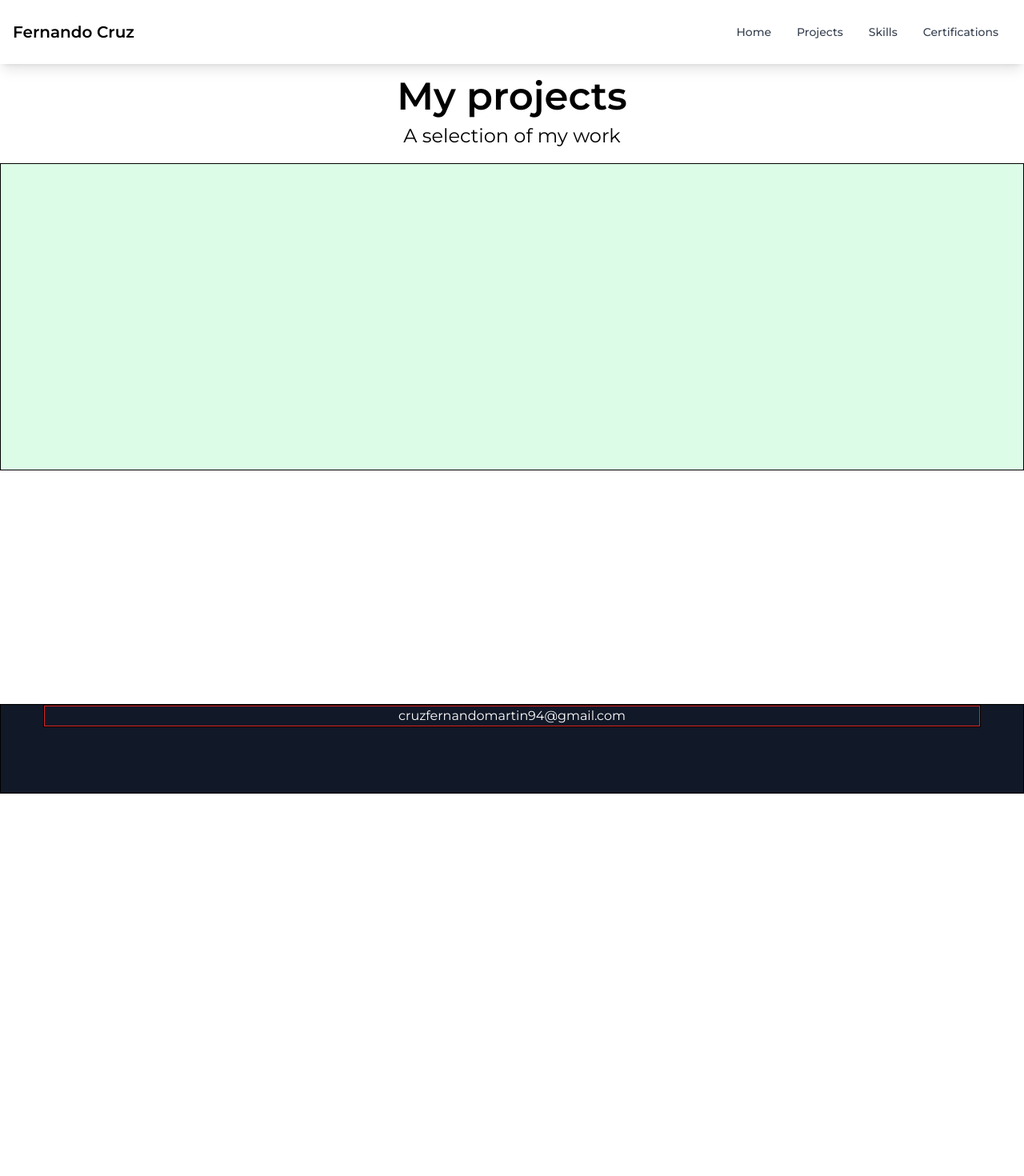
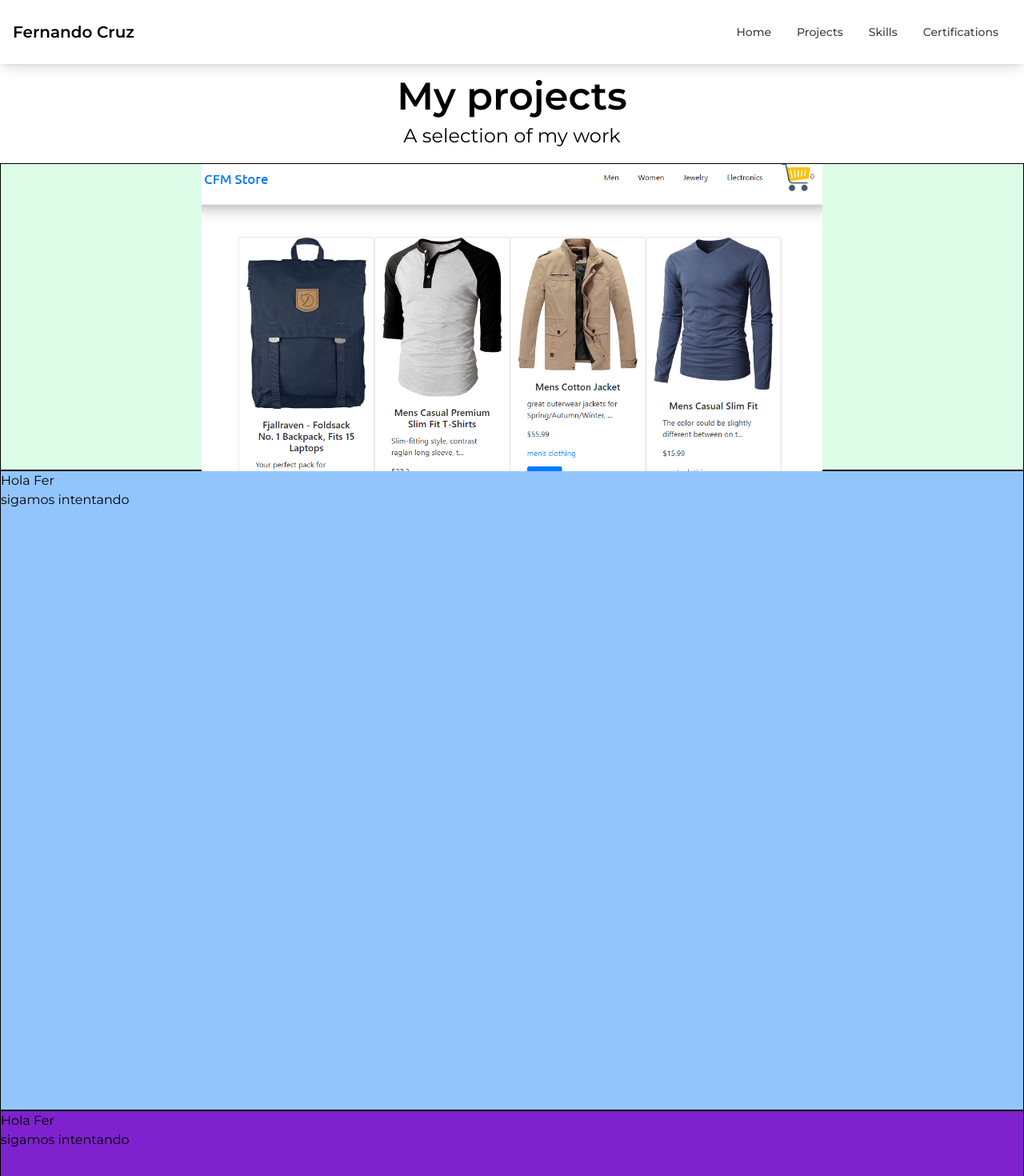
Before and after one commit to CruzFM/fernandocruz, a React (Create React App) app: page /projects in a window 1280 px wide. Shown: the top 1470 px of the page at 80% size. Before the commit the page ends 992 px from the top, so only its background shows below. Built offline with nearby package versions, Linux system fonts and the light colour scheme.

Commit message:
project styling still in development. checking heights

```diff
--- a/src/App.css
+++ b/src/App.css
@@ -89,6 +89,14 @@ button{
   height: 70vh;
 }
 
+.h-10vh{
+  height: 10vh;
+}
+
+.h-60vh{
+  height: 60vh;
+}
+
 .shadow-custom{
   box-shadow: 5px 5px 34px 1px rgba(145,132,132,0.75);
   -webkit-box-shadow: 5px 5px 34px 1px rgba(145,132,132,0.75);
--- a/src/components/Home/Home.jsx
+++ b/src/components/Home/Home.jsx
@@ -6,7 +6,7 @@ export default function Home(){
             <section className="w-full h-2/3 md:h-screen  my-0 mx-auto">
                 <div className="flex w-10/12 mx-auto my-0 flex-col items-center justify-center md:flex-row-reverse md:h-screen border-solid border-white border md:justify-between">
 
-                    <div className='w-full  border-solid border-white border p-10'>
+                    <div className='w-full  border-solid border-white border p-6 md:p-10'>
                         <h1 className='text-4xl md:text-7xl text-center md:text-left'> <strong>Fernando Cruz</strong></h1>
                         <p className='text-2xl md:text-5xl text-center md:text-left'>Front End Dev</p>
                     </div>
@@ -17,8 +17,8 @@ export default function Home(){
                 </div>
             </section>
 
-            <section className='h-70vh  my-0 mx-auto aboutMe'>
-                <div className="flex h-70vh  w-10/12 mx-auto my-0 flex-col items-center border-solid border-white border ">
+            <section className='h-3/5  my-0 mx-auto aboutMe'>
+                <div className="flex h-3/5  w-10/12 mx-auto my-0 flex-col items-center border-solid border-white border ">
                     <div className="py-3 border-solid border-white border w-full flex items-center justify-center">
                         <h2 className='text-3xl md:text-4xl font-medium text-center'>About me in 10 seconds:</h2>
                     </div>
--- a/src/components/Projects/Projects.jsx
+++ b/src/components/Projects/Projects.jsx
@@ -1,3 +1,5 @@
+import projectTwo from "../../images/Proyecto2-portfolio.png"
+
 export default function Projects(){
     return(
         <section className="min-h-screen">
@@ -5,8 +7,19 @@ export default function Projects(){
                 <h2 className="text-3xl md:text-5xl text-center p-1"><strong>My projects</strong></h2>
                 <p className="text-2xl md:text-3x1 text-center p-1.5">A selection of my work</p>
             </div>
-            <div className="border border-solid border-black h-96 bg-green-100">
+            <div className="border border-solid border-black h-96 bg-green-100 ">
+                <div className=" h-96 flex flex-col md:flex-row content-center justify-center mx-auto my-0 w-11/12">
+                    <img src={projectTwo} className="" alt="e-commerce project"/>
 
+                </div>
+            </div>
+            <div className="border border-solid border-black h-screen bg-blue-300">
+                <p>Hola Fer</p>
+                <h2>sigamos intentando</h2>
+            </div>
+            <div className="border border-solid border-black h-screen bg-purple-700">
+                <p>Hola Fer</p>
+                <h2>sigamos intentando</h2>
             </div>
         </section>
     )
```
